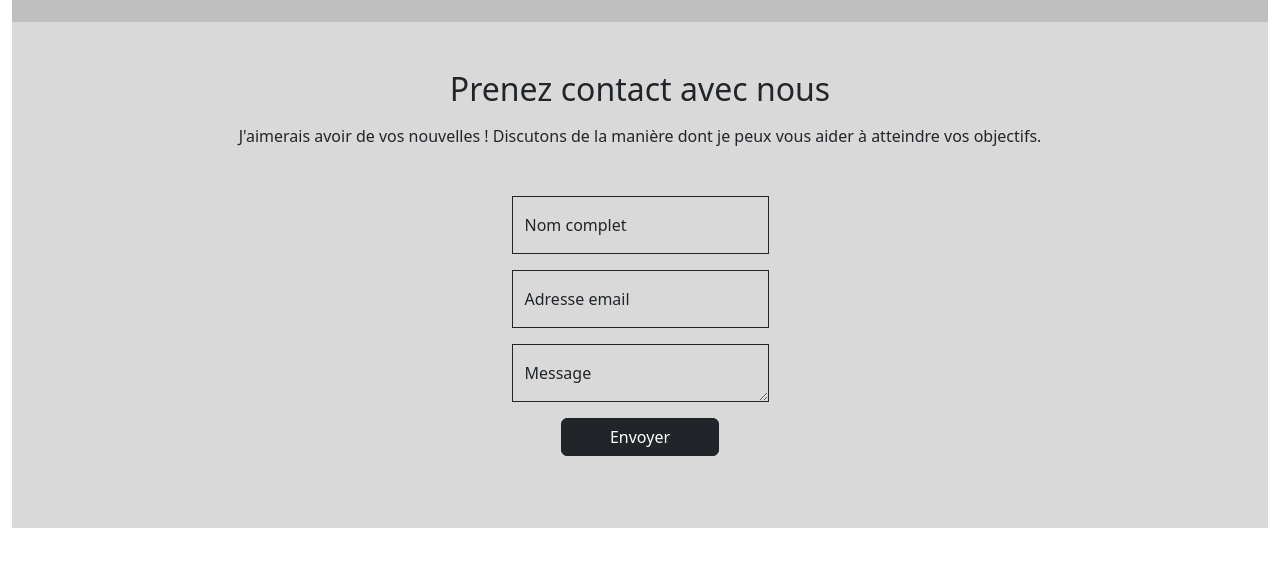
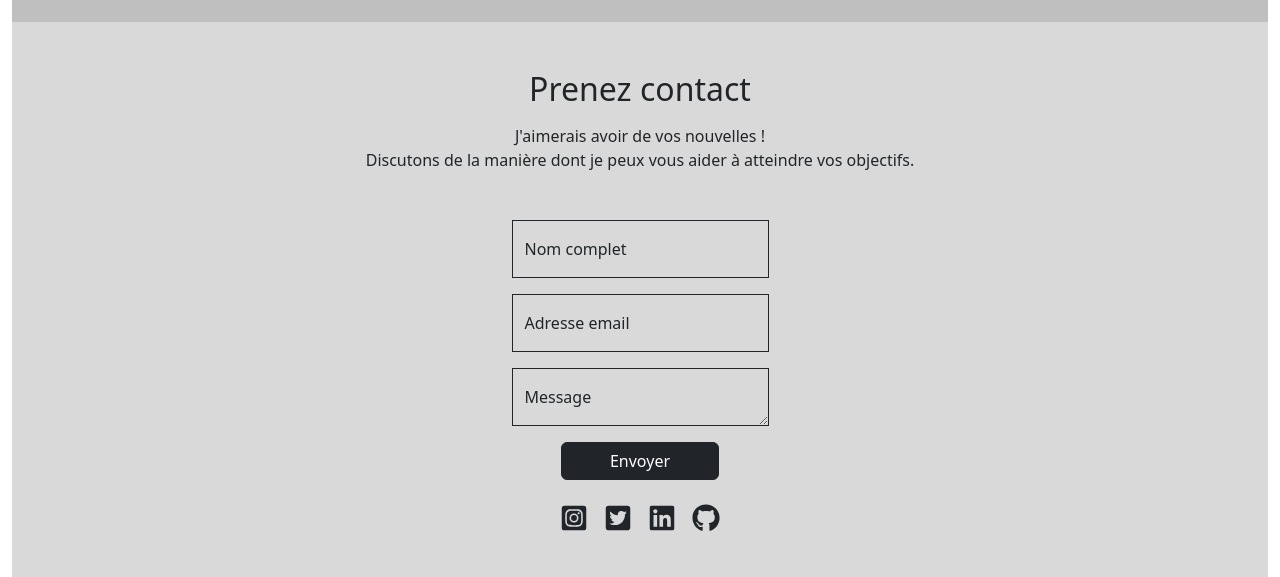
Before and after one commit to Princetoutcouleur/princetoutcouleur-business, a React (Create React App) app: page / in a window 1280 px wide. Shown: the part 2423-3000 px from the top of the page. Before the commit the page ends 2951 px from the top, so only its background shows below. Built offline with nearby package versions, Linux system fonts and the light colour scheme.

Commit message:
social icons are added

```diff
--- a/src/Components/Contact.js
+++ b/src/Components/Contact.js
@@ -1,5 +1,6 @@
 import React, { useState } from "react";
 import emailjs from "@emailjs/browser";
+import { FaGithub, FaInstagramSquare, FaLinkedin, FaTwitterSquare } from "react-icons/fa";
 
 const Contact = () => {
   const [name, setName] = useState("");
@@ -33,9 +34,9 @@ const Contact = () => {
   return (
     <div id="Contact" className="container-fluid py-5">
       <div className="text-center mb-5">
-        <h2 className="mb-3">Prenez contact avec nous</h2>
+        <h2 className="mb-3">Prenez contact</h2>
         <p>
-          J'aimerais avoir de vos nouvelles ! Discutons de la manière dont je
+          J'aimerais avoir de vos nouvelles ! <br />Discutons de la manière dont je
           peux vous aider à atteindre vos objectifs.
         </p>
       </div>
@@ -78,6 +79,36 @@ const Contact = () => {
               Envoyer
             </button>
           </div>
+          <div className="d-flex justify-content-center gap-3">
+            <a
+              className="text-dark"
+              target="blank"
+              href="https://www.instagram.com/the_princetoutcouleur/"
+            >
+              <FaInstagramSquare className="fs-3" />
+            </a>
+            <a
+              className="text-dark"
+              target="blank"
+              href="https://twitter.com/Babathiam01"
+            >
+              <FaTwitterSquare className="fs-3" />
+            </a>
+            <a
+              className="text-dark"
+              target="blank"
+              href="https://www.linkedin.com/in/baba-thiam-a7b86222a/"
+            >
+              <FaLinkedin className="fs-3" />
+            </a>
+            <a
+              className="text-dark"
+              target="blank"
+              href="https://github.com/Princetoutcouleur"
+            >
+              <FaGithub className="fs-3" />
+            </a>
+          </div>
         </form>
       </div>
     </div>
```
